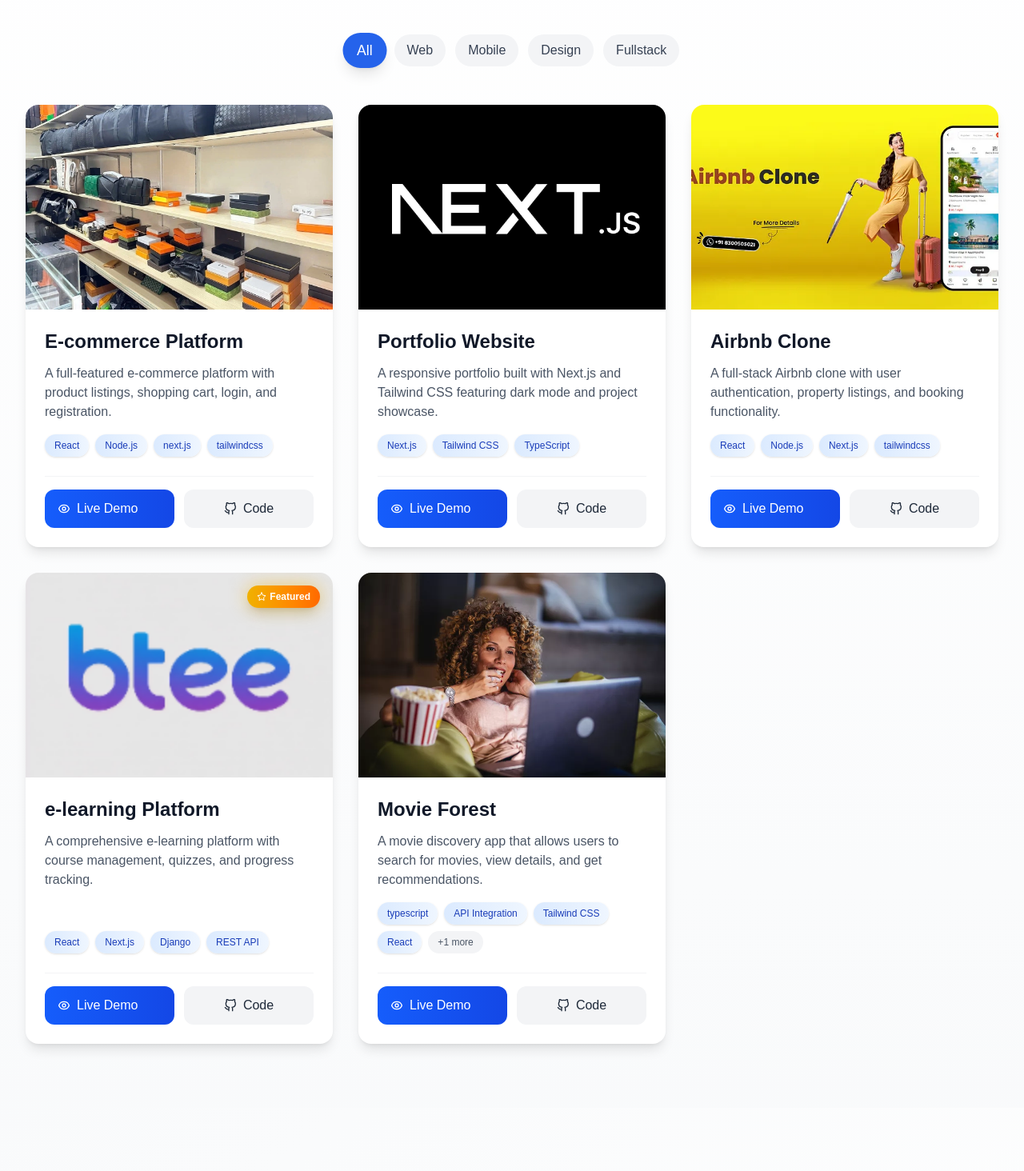
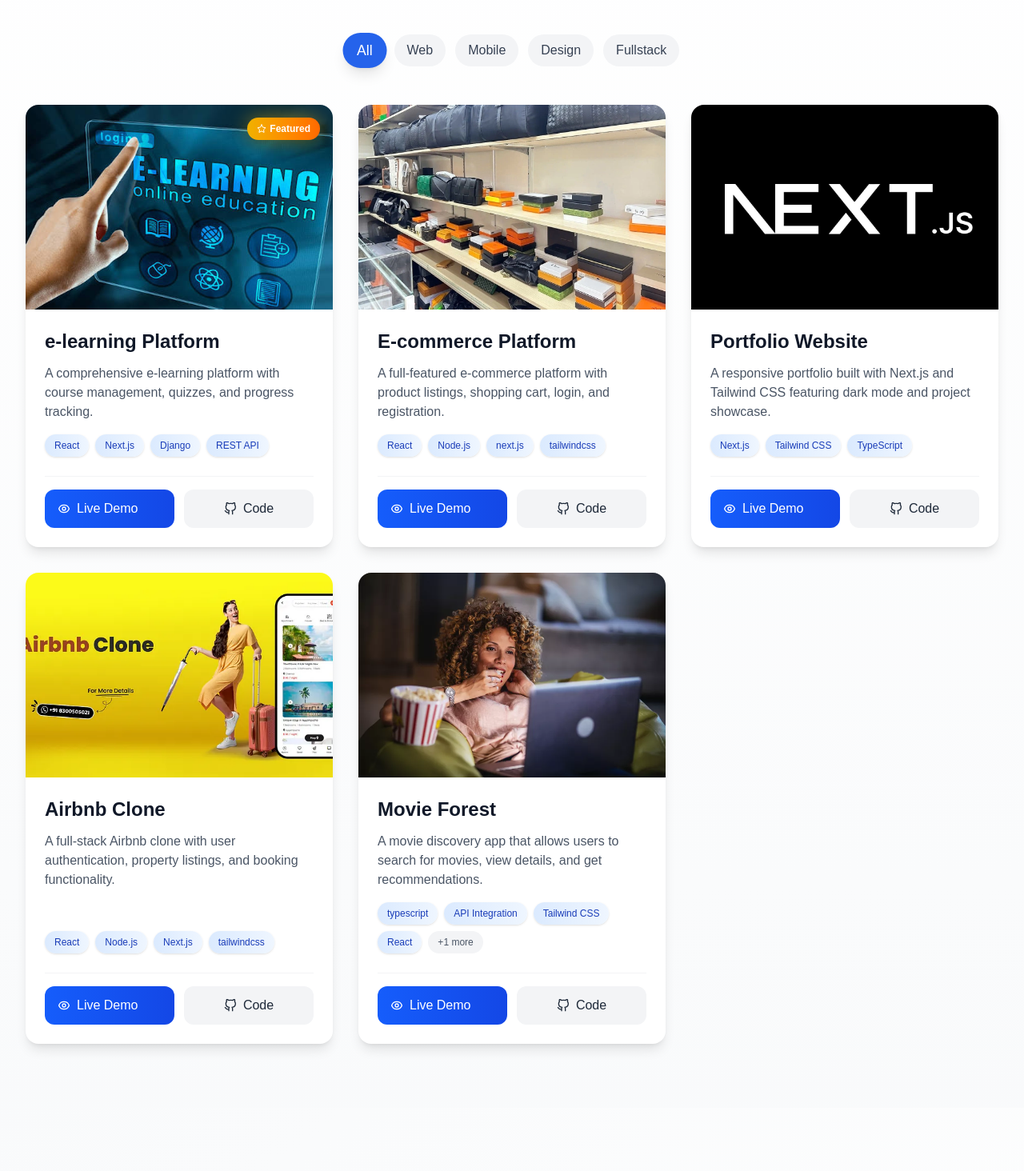
Before and after one commit to ron199807/ronald-web, a Next.js app: page / in a window 1280 px wide. Shown: the part 1420-2884 px from the top of the page at 80% size. Built offline with nearby package versions, Linux system fonts and the light colour scheme.

Commit message:
updated the elearning project

```diff
--- a/data/projects.ts
+++ b/data/projects.ts
@@ -17,8 +17,21 @@ export interface Project {
 }
 
 export const projects: Project[] = [
+
+    {
+    id: 0,
+    title: "e-learning Platform",
+    description: "A comprehensive e-learning platform with course management, quizzes, and progress tracking.",
+    tags: ["React","Next.js", "Django", "REST API"],
+    imageUrl: "/assets/images/btee22.jpg",
+    projectUrl: "https://www.btee-zm.com/courses",
+    githubUrl: "https://github.com/ron199807/btee-lms",
+    backendUrl: "https://github.com/ron199807/elearning-backend",
+    featured: true
+  },
+
   {
-    id: 0,
+    id: 1,
     title: "E-commerce Platform",
     description: "A full-featured e-commerce platform with product listings, shopping cart, login, and registration.",
     tags: ["React", "Node.js", "next.js", "tailwindcss"],
@@ -27,8 +40,9 @@ export const projects: Project[] = [
     githubUrl: "https://github.com/ron199807/fakestore-ecommerce"
 
   },
+
   {
-    id: 1,
+    id: 2,
     title: "Portfolio Website",
     description: "A responsive portfolio built with Next.js and Tailwind CSS featuring dark mode and project showcase.",
     tags: ["Next.js", "Tailwind CSS", "TypeScript"],
@@ -38,7 +52,7 @@ export const projects: Project[] = [
     featured: false
   },
   {
-    id: 2,
+    id: 3,
     title: "Airbnb Clone",
     description: "A full-stack Airbnb clone with user authentication, property listings, and booking functionality.",
     tags: ["React", "Node.js", "Next.js", "tailwindcss"],
@@ -46,17 +60,7 @@ export const projects: Project[] = [
     projectUrl: "https://alx-listing-app-deployed-nine-gamma.vercel.app/",
     githubUrl: "https://github.com/ron199807/alx-listing-app-deployed"
   },
-  {
-    id: 3,
-    title: "e-learning Platform",
-    description: "A comprehensive e-learning platform with course management, quizzes, and progress tracking.",
-    tags: ["React","Next.js", "Django", "REST API"],
-    imageUrl: "/assets/images/btee.png",
-    projectUrl: "https://btee-lms.vercel.app/",
-    githubUrl: "https://github.com/ron199807/btee-lms",
-    backendUrl: "https://github.com/ron199807/elearning-backend",
-    featured: true
-  },
+
   {
     id: 4,
     title: "Movie Forest",
```
Also changed, not shown: public/assets/images/btee22.jpg (added), public/assets/images/e-learning.avif (added).
